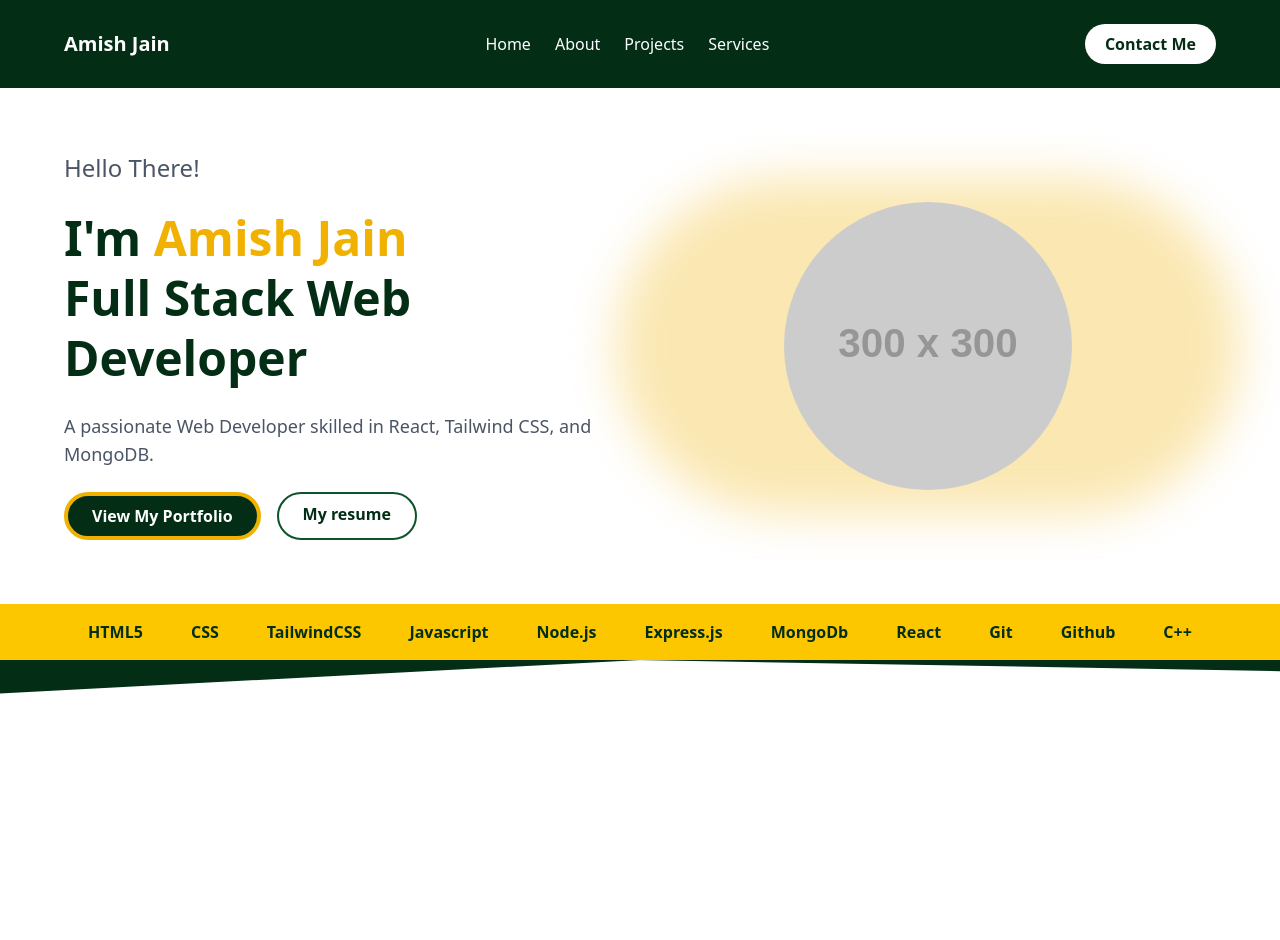
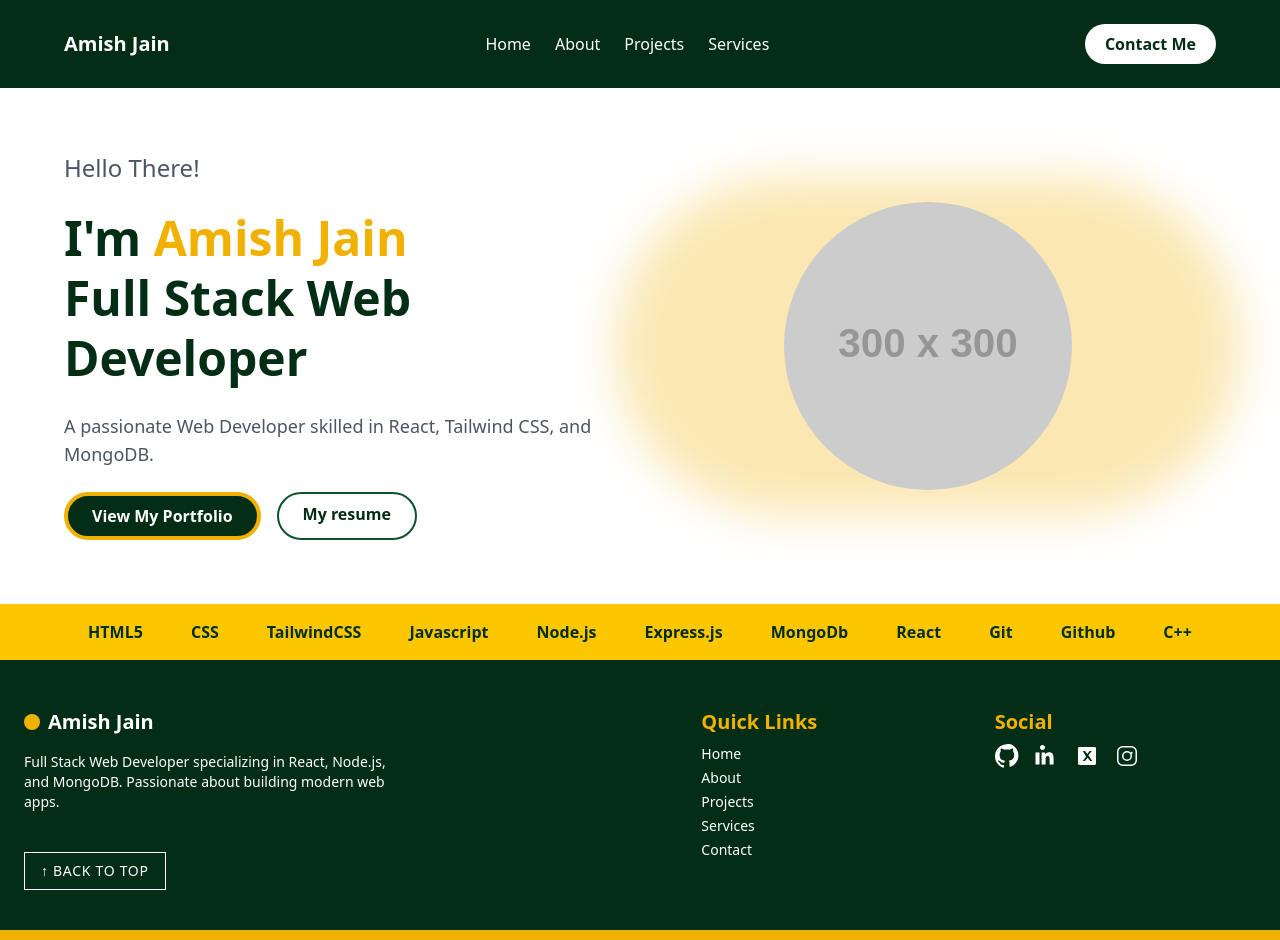
Before and after one commit to jainAmishhh/myPortfolio, a React (Vite) app in the folder Frontend/MyPortfolioWebsite/: page / in a window 1280 px wide. Shown: the top 940 px of the page. Before the commit the page ends 800 px from the top, so only its background shows below. Built offline with nearby package versions, Linux system fonts and the light colour scheme.

Commit message:
created the footer section for my portfolio website

```diff
--- a/Frontend/MyPortfolioWebsite/src/components/Footer/Footer.jsx
+++ b/Frontend/MyPortfolioWebsite/src/components/Footer/Footer.jsx
@@ -1,11 +1,132 @@
-import React from 'react'
+import React from "react";
+import { NavLink } from "react-router-dom";
 
 const Footer = () => {
   return (
     <>
+      <footer class="bg-green-950 text-white pt-12 ">
+        <div class="max-w-7xl mx-auto grid grid-cols-1 md:grid-cols-3 gap-8 px-6">
+          <div class="w-full">
+            <div class="flex items-center space-x-2 mb-4">
+              <div class="bg-yellow-500 p-2 rounded-full"></div>
+              <h2 class="text-xl font-bold">Amish Jain</h2>
+            </div>
+            <p class="text-sm mb-4">
+              Full Stack Web Developer specializing in React, Node.js, and
+              MongoDB. Passionate about building modern web apps.
+            </p>
 
+            <button
+              onclick="window.scrollTo({ top: 0, behavior: 'smooth' });"
+              class="mt-6 inline-flex items-center border border-white px-4 py-2 text-sm uppercase tracking-wider hover:bg-white hover:text-[#003c37] transition"
+            >
+              ↑ Back to Top
+            </button>
+          </div>
+          <div class="ml-64">
+            <h3 class="text-xl font-semibold mb-2 text-yellow-500">
+              Quick Links
+            </h3>
+            <ul class="text-sm space-y-1">
+              <li>
+                <NavLink
+                to="/"
+                 class="hover:underline">
+                  Home
+                </NavLink>
+              </li>
+              <li>
+                <NavLink to="/about" class="hover:underline">
+                  About
+                </NavLink>
+              </li>
+              <li>
+                <NavLink to="/projects" class="hover:underline">
+                  Projects
+                </NavLink>
+              </li>
+              <li>
+                <NavLink to="/services" class="hover:underline">
+                  Services
+                </NavLink>
+              </li>
+              <li>
+                <NavLink to="/contactMe" class="hover:underline">
+                  Contact
+                </NavLink>
+              </li>
+            </ul>
+          </div>
+
+          {/* <div class="flex space-x-4">
+        <a href="#" aria-label="Instagram" class="hover:text-yellow-400">Instagram</a>
+        <a href="#" aria-label="Facebook" class="hover:text-yellow-400">Facebook</a>
+      </div> */}
+          <div class="ml-32">
+            <h3 class="text-xl font-semibold mb-2 text-yellow-500">Social</h3>
+            <div class="flex space-x-4 mt-2">
+              <a
+                href="https://github.com/jainAmishhh"
+                target="_blank"
+                aria-label="GitHub"
+              >
+                <svg
+                  class="w-6 h-6 fill-current hover:text-yellow-400"
+                  xmlns="http://www.w3.org/2000/svg"
+                  viewBox="0 0 24 24"
+                >
+                  <path d="M12 .297c-6.6 0-12 5.4-12 12 0 5.3 3.4 9.8 8.1 11.4.6.1.8-.3.8-.6v-2.2c-3.3.7-4-1.6-4-1.6-.6-1.5-1.5-1.9-1.5-1.9-1.2-.9.1-.9.1-.9 1.3.1 2 .8 2 .8 1.2 2 3.1 1.4 3.8 1.1.1-.9.5-1.4.9-1.7-2.7-.3-5.6-1.3-5.6-6 0-1.3.5-2.3 1.2-3.1-.1-.3-.5-1.5.1-3.1 0 0 1-.3 3.2 1.2.9-.2 1.8-.3 2.8-.3s1.9.1 2.8.3c2.2-1.5 3.2-1.2 3.2-1.2.6 1.6.2 2.8.1 3.1.8.8 1.2 1.9 1.2 3.1 0 4.7-2.9 5.6-5.6 6 .5.4.9 1.1.9 2.2v3.3c0 .3.2.7.8.6 4.7-1.6 8.1-6.1 8.1-11.4 0-6.6-5.4-12-12-12z" />
+                </svg>
+              </a>
+              <a
+                href="https://linkedin.com/in/amishhh-jain"
+                target="_blank"
+                aria-label="LinkedIn"
+              >
+                <svg
+                  class="w-6 h-6 fill-current hover:text-yellow-400"
+                  xmlns="http://www.w3.org/2000/svg"
+                  viewBox="0 0 24 24"
+                >
+                  <path d="M4.98 3.5C4.98 2.1 6.07 1 7.5 1s2.5 1.1 2.5 2.5S8.93 6 7.5 6 4.98 4.9 4.98 3.5zM.5 8.5h4v12h-4v-12zm6 0h3.6v1.7h.1c.5-1 1.8-2 3.7-2 4 0 4.7 2.7 4.7 6.1v6.2h-4v-5.4c0-1.3 0-3-1.8-3s-2.2 1.4-2.2 2.9v5.5h-4v-12z" />
+                </svg>
+              </a>
+              <a
+                href="https://twitter.com/your_handle"
+                target="_blank"
+                aria-label="X (Twitter)"
+              >
+                <svg
+                  class="w-6 h-6 fill-current hover:text-yellow-400"
+                  xmlns="http://www.w3.org/2000/svg"
+                  viewBox="0 0 24 24"
+                >
+                  <path d="M19.61 3H4.39A1.39 1.39 0 003 4.39v15.22A1.39 1.39 0 004.39 21h15.22A1.39 1.39 0 0021 19.61V4.39A1.39 1.39 0 0019.61 3zM17.3 17h-2.04l-2.56-3.28L9.96 17H7.7l3.36-4.35L7.9 7h2.13l2.28 2.93L14.62 7h2.15l-3.36 4.22L17.3 17z" />
+                </svg>
+              </a>
+              <a
+                href="https://www.instagram.com/_.amishhh15/"
+                target="_blank"
+                aria-label="Instagram"
+              >
+                <svg
+                  class="w-6 h-6 fill-current hover:text-yellow-400"
+                  xmlns="http://www.w3.org/2000/svg"
+                  viewBox="0 0 24 24"
+                >
+                  <path d="M7.75 2h8.5A5.76 5.76 0 0122 7.75v8.5A5.76 5.76 0 0116.25 22h-8.5A5.76 5.76 0 012 16.25v-8.5A5.76 5.76 0 017.75 2zm0 1.5A4.26 4.26 0 003.5 7.75v8.5A4.26 4.26 0 007.75 20.5h8.5a4.26 4.26 0 004.25-4.25v-8.5A4.26 4.26 0 0016.25 3.5h-8.5zM12 7a5 5 0 11-.001 10.001A5 5 0 0112 7zm0 1.5a3.5 3.5 0 100 7 3.5 3.5 0 000-7zm4.75-.75a1 1 0 110 2 1 1 0 010-2z" />
+                </svg>
+              </a>
+            </div>
+          </div>
+        </div>
+
+        <div class="bg-yellow-500 text-center text-sm text-green-950 mt-10 p-2 font-bold w-[100%]">
+          © 2025 Amish Jain. All rights reserved.
+        </div>
+      </footer>
     </>
-  )
-}
+  );
+};
 
-export default Footer
+export default Footer;
```
